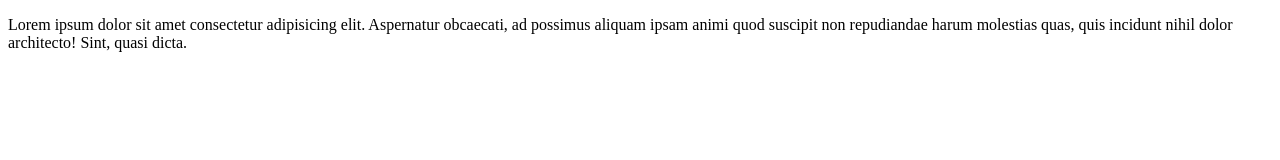
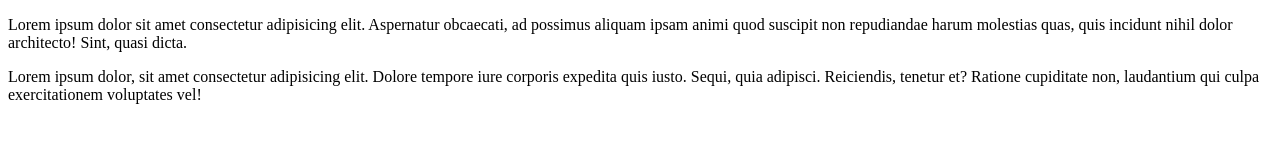
Before and after one commit to osmanamin0448/learn-git, a plain HTML site: page index.html in a window 1280 px wide. Drawn offline with Linux system fonts and the light colour scheme.

Commit message:
add paragraph to code

```diff
--- a/index.html
+++ b/index.html
@@ -9,5 +9,9 @@
    <p>
     Lorem ipsum dolor sit amet consectetur adipisicing elit. Aspernatur obcaecati, ad possimus aliquam ipsam animi quod suscipit non repudiandae harum molestias quas, quis incidunt nihil dolor architecto! Sint, quasi dicta.
    </p>
+
+   <p>
+    Lorem ipsum dolor, sit amet consectetur adipisicing elit. Dolore tempore iure corporis expedita quis iusto. Sequi, quia adipisci. Reiciendis, tenetur et? Ratione cupiditate non, laudantium qui culpa exercitationem voluptates vel!
+   </p>
 </body>
 </html>
```
